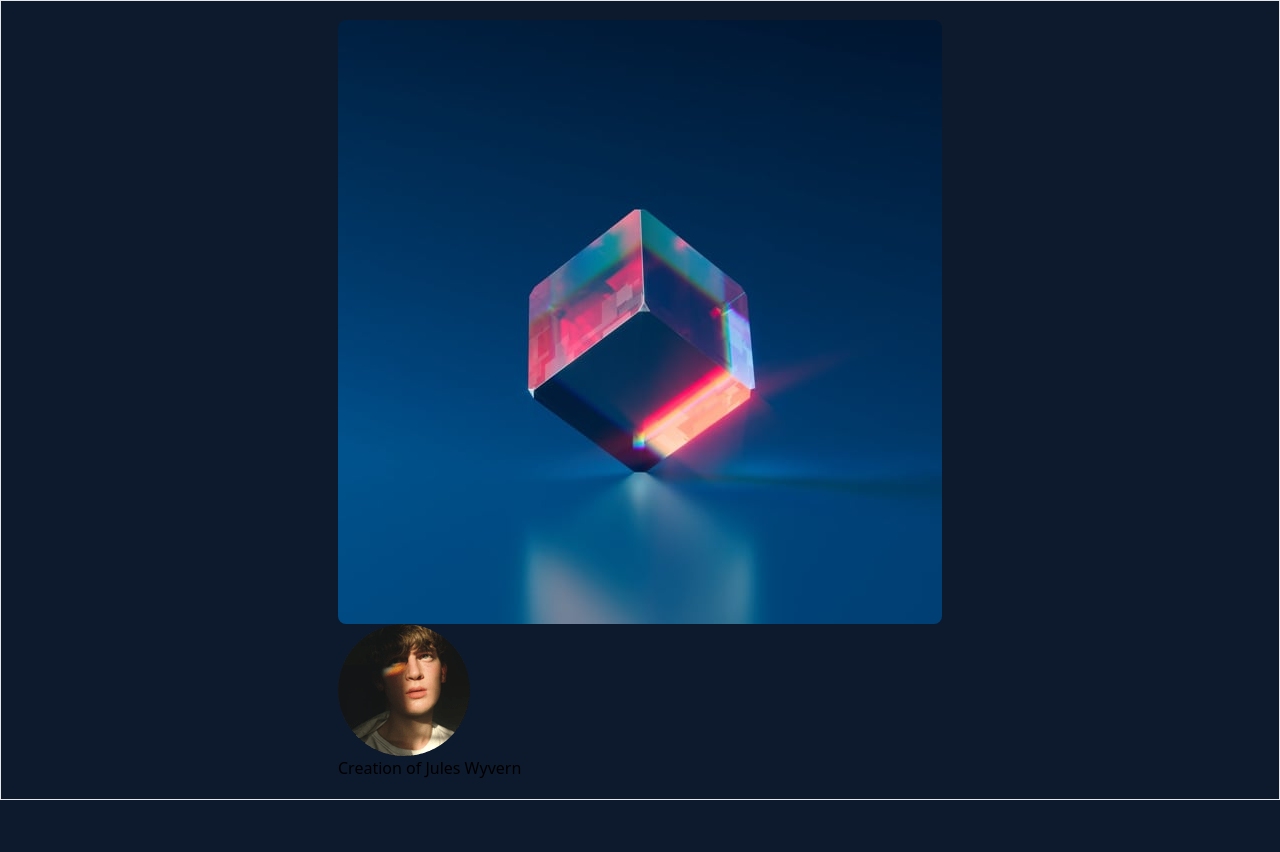
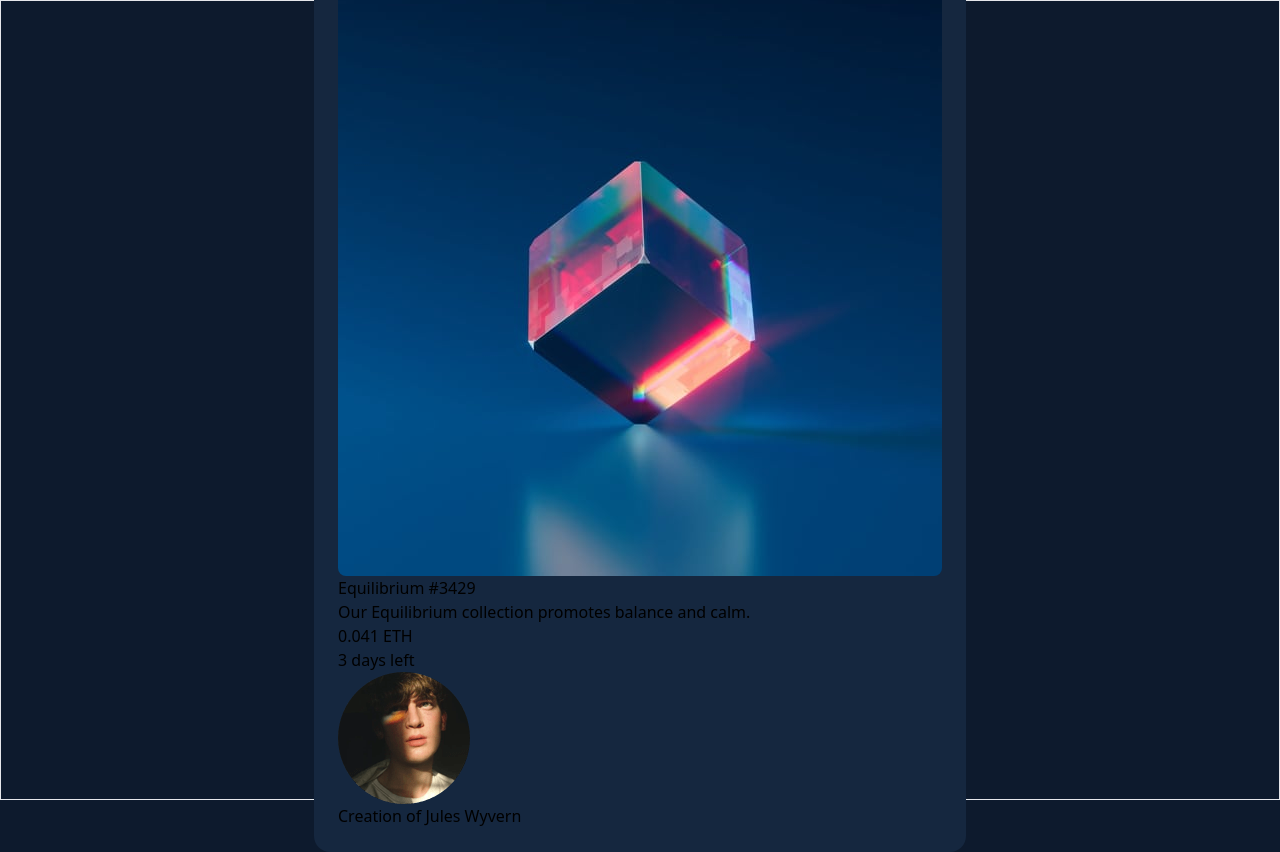
Before and after one commit to HarikrishnanYPR1707/nft-preview-card-component, a React (Vite) app: page / in a window 1280 px wide. Before the commit the page ends 800 px from the top, so only its background shows below. Built offline with nearby package versions, Linux system fonts and the light colour scheme.

Commit message:
completed outer card

```diff
--- a/src/components/NftCardPreview.jsx
+++ b/src/components/NftCardPreview.jsx
@@ -2,20 +2,22 @@ import React from "react";
 
 const NftCardPreview = () => {
   return (
-    <div className="">
+    <div className="bg-fmLigntBlue rounded-2xl p-6">
       {/* image section  */}
       <div className="w-full overflow-hidden rounded-lg">
         <img src="/image-equilibrium.jpg" alt="image" />
       </div>
       {/* header and para section  */}
       <div className="">
-        <h1 className=""></h1>
-        <p className=""></p>
+        <h1 className="">Equilibrium #3429</h1>
+        <p className="">
+          Our Equilibrium collection promotes balance and calm.
+        </p>
       </div>
       {/* value and time section  */}
       <div className="">
-        <p className=""></p>
-        <p className=""></p>
+        <p className="">0.041 ETH</p>
+        <p className="">3 days left</p>
       </div>
       {/*  Divider  */}
       <div className="" />
```
